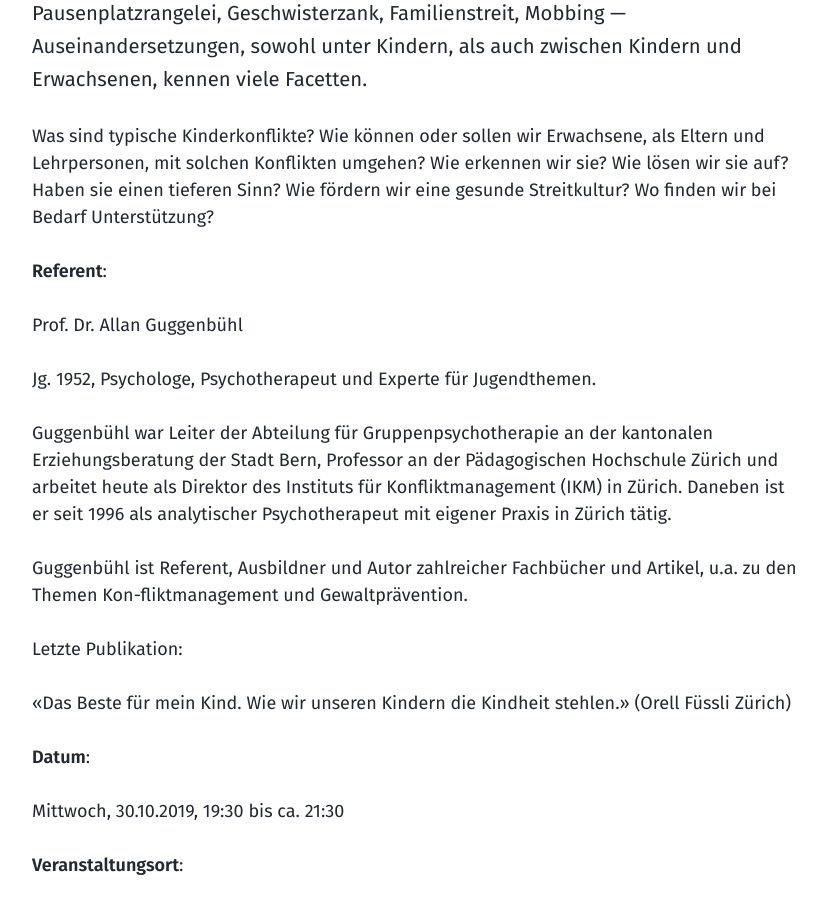
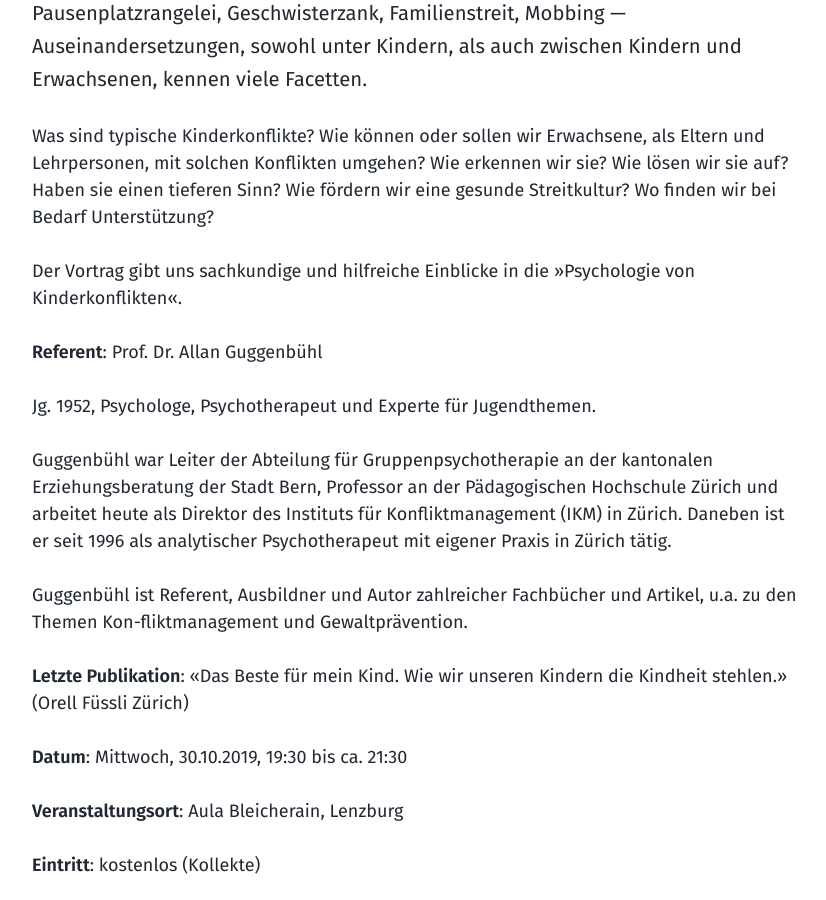
Before and after one commit to elternratlenzburg/elternratlenzburg.github.io, a Jekyll site: the page built from _events/2019-10-30.md, in a window 1280 px wide and 900 px high, scrolled down 428 px. Shown: the whole window, without its empty margins (40-866 px from the left). Built offline with Jekyll 4.4.1, drawn with Linux system fonts in a browser that asks for light colours; some of the changed text lies outside the part shown.

Commit message:
Layout tweaks

```diff
--- a/_events/2019-10-30.md
+++ b/_events/2019-10-30.md
@@ -12,9 +12,9 @@ Was sind typische Kinderkonflikte? Wie können oder sollen wir Erwachsene, als E
 
 <!--more-->
 
-**Referent**:
+Der Vortrag gibt uns sachkundige und hilfreiche Einblicke in die »Psychologie von Kinderkonflikten«.
 
-Prof. Dr. Allan Guggenbühl
+**Referent**: Prof. Dr. Allan Guggenbühl
 
 Jg. 1952, Psychologe, Psychotherapeut und Experte für Jugendthemen.
 
@@ -22,20 +22,12 @@ Guggenbühl war Leiter der Abteilung für Gruppenpsychotherapie an der kantonale
 
 Guggenbühl ist Referent, Ausbildner und Autor zahlreicher Fachbücher und Artikel, u.a. zu den Themen Kon-fliktmanagement und Gewaltprävention.
 
-Letzte Publikation:
+**Letzte Publikation**: «Das Beste für mein Kind. Wie wir unseren Kindern die Kindheit stehlen.» (Orell Füssli Zürich)
 
-«Das Beste für mein Kind. Wie wir unseren Kindern die Kindheit stehlen.» (Orell Füssli Zürich)
+**Datum**: Mittwoch, 30.10.2019, 19:30 bis ca. 21:30
 
-**Datum**:
+**Veranstaltungsort**: Aula Bleicherain, Lenzburg
 
-Mittwoch, 30.10.2019, 19:30 bis ca. 21:30
-
-**Veranstaltungsort**:
-
-Aula Bleicherain, Lenzburg
-
-**Eintritt**:
-
-kostenlos (Kollekte)
+**Eintritt**: kostenlos (Kollekte)
 
 Der Anlass richtet sich an Erziehungsberechtigte und Lehrpersonen der Primarschulstufen. Weitere interessierte Kreise sind jedoch ebenfalls herzlich willkommen.
```
